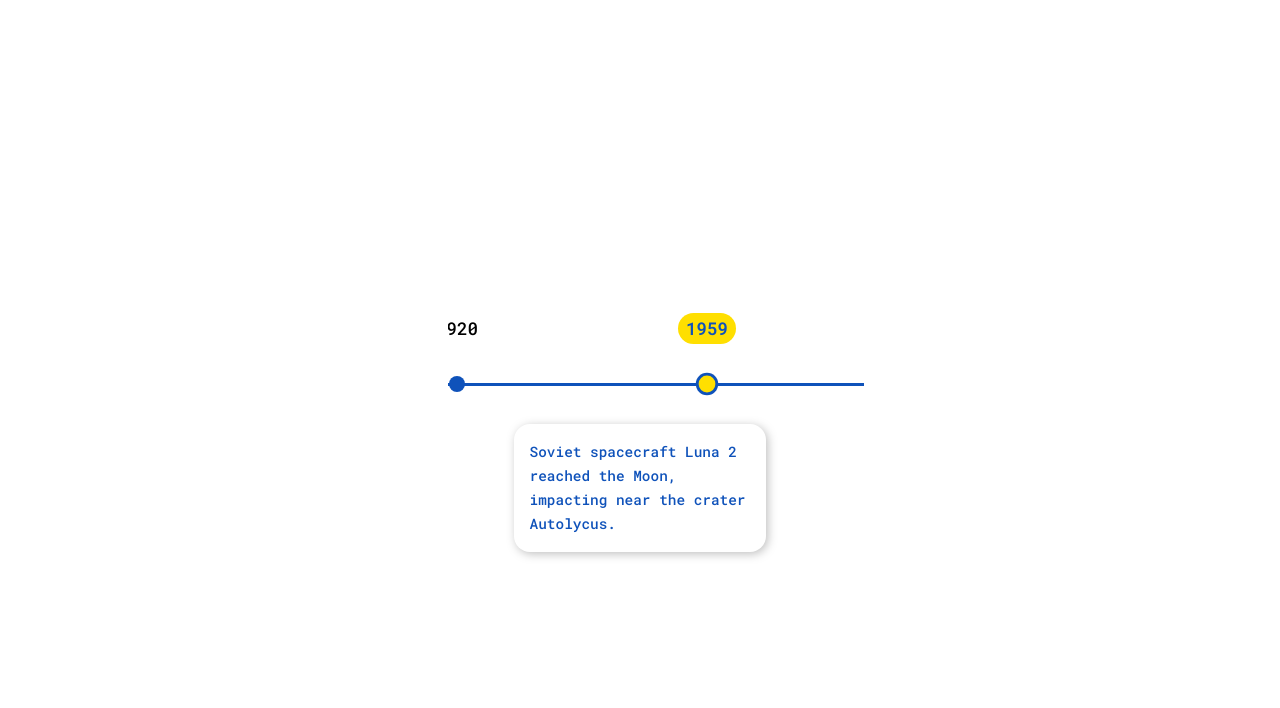
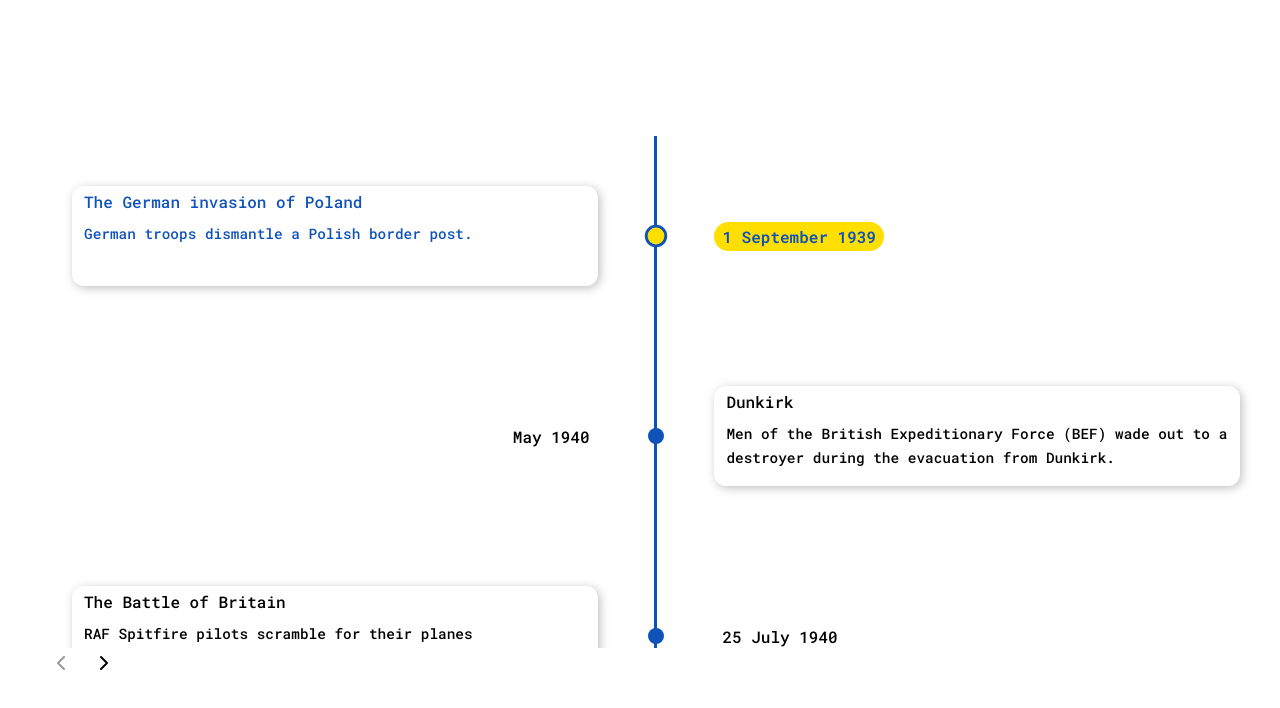
Before and after one commit to tony43e/react-chrono, a React (Create React App) app: page / in a window 1280 px wide. Shown: the top 708 px of the page. Built offline with nearby package versions, Linux system fonts and the light colour scheme.

Commit message:
final updates for the day

```diff
--- a/src/App.css
+++ b/src/App.css
@@ -3,9 +3,9 @@
   display: flex;
   align-items: center;
   justify-content: center;
-  width: 30vw;
+  width: 1200px;
   margin: 0 auto;
-  height: 50vh;
+  height: 70vh;
 }
 
 .App-logo {
--- a/src/App.tsx
+++ b/src/App.tsx
@@ -7,37 +7,80 @@ import { TimelineItemModel } from "./components/models/TimelineItemModel";
 function App() {
   const items: TimelineItemModel[] = [
     {
-      title: "1920",
-      contentText: "Robert Goddard suggested sending rockets to the Moon.",
+      title: "1 September 1939",
+      contentText: "German troops dismantle a Polish border post.",
+      contentTitle: "The German invasion of Poland",
     },
     {
-      title: "1959",
+      title: "May 1940",
+      contentTitle: "Dunkirk",
       contentText:
-        "Soviet spacecraft Luna 2 reached the Moon, impacting near the crater Autolycus.",
+        "Men of the British Expeditionary Force (BEF) wade out to a destroyer during the evacuation from Dunkirk.",
     },
     {
-      title: "1961",
-      contentText: `U.S. Pres. John F. Kennedy proposed a crewed lunar program.`,
+      title: "25 July 1940",
+      contentTitle: "The Battle of Britain",
+      contentText: `RAF Spitfire pilots scramble for their planes`,
     },
     {
-      title: "1964",
-      contentText: `NASA’s Ranger 7 produced the first close-up pictures of the lunar surface.`,
+      title: "June 1941",
+      contentTitle: "Operation Barbarossa",
+      contentText: `A column of Red Army prisoners taken during the first days of the German invasion`,
     },
     {
-      title: "1966",
-      contentText: `Luna 9 showed the lunar surface was not too soft to support a spacecraft.`,
+      title: "7 December 1941",
+      contentTitle: "Pearl Harbor",
+      contentText: `The destroyer USS Shaw explodes in dry dock after being hit by Japanese aircraft`,
     },
     {
-      title: "1967",
-      contentText: `NASA’s Lunar Orbiter missions completed photographic mapping of the Moon.`,
+      title: "15 February 1942",
+      contentTitle: "The fall of Singapore",
+      contentText: `Lieutenant General Arthur Percival and staff on their way to the Singapore Ford factory to negotiate the island’s surrender with General Yamashita`,
     },
     {
-      title: "1968",
-      contentText: `NASA’s Apollo 8 made the first crewed flight to the Moon, circling it 10 times before returning to Earth.`,
+      title: "4 June 1942",
+      contentTitle: "Midway",
+      contentText: `The American aircraft carrier USS Yorktown under Japanese attack during the battle of Midway`,
     },
     {
-      title: "1969",
-      contentText: `Apollo 11 made the first landing on the Moon.`,
+      title: "25 October 1942",
+      contentTitle: "Alamein",
+      contentText: `German prisoners of war wait for transport after their capture at Alamein`,
+    },
+    {
+      title: "February 1943",
+      contentTitle: "Stalingrad",
+      contentText: `Red Army soldiers hoist the Soviet flag over a recaptured Stalingrad factory following the German surrender`,
+    },
+    {
+      title: "6 June 1944",
+      contentTitle: "D-Day, Operation Overlord",
+      contentText: `British commandos of the First Special Service Brigade land on Sword Beach`,
+    },
+    {
+      title: "February 1945",
+      contentTitle: "The Big Three",
+      contentText: `Churchill, Roosevelt and Stalin sit for a group photograph during the Yalta conference`,
+    },
+    {
+      title: "13/14 February 1945",
+      contentTitle: "Dresden",
+      contentText: `Dresden under incendiary bomb attack`,
+    },
+    {
+      title: "17 April 1945",
+      contentTitle: "Belsen",
+      contentText: `Bodies of dead prisoners at the newly liberated Belsen concentration camp`,
+    },
+    {
+      title: "8 May 1945",
+      contentTitle: "VE Day",
+      contentText: `millions of people rejoice in the news that Germany has surrendered – the war in Europe was finally over`,
+    },
+    {
+      title: "9 August 1945",
+      contentTitle: "Nagasaki",
+      contentText: `Atomic bomb mushroom cloud over the Japanese city of Nagasaki`,
     },
   ];
   return (
@@ -46,9 +89,7 @@ function App() {
         items={items}
         titlePosition="TOP"
         itemWidth={250}
-        mode="HORIZONTAL"
-        slideShow
-        disableNavOnScroll
+        mode="TREE"
       />
     </div>
   );
--- a/src/components/models/TimelineItemModel.ts
+++ b/src/components/models/TimelineItemModel.ts
@@ -2,6 +2,7 @@ import { Scroll } from "./TimelineCollnModel";
 
 export interface TimelineItemModel {
   active?: boolean;
+  contentTitle?: string;
   contentText: string;
   id?: string;
   position?: string;
--- a/src/components/models/TimelineTreeModel.ts
+++ b/src/components/models/TimelineTreeModel.ts
@@ -10,6 +10,7 @@ export interface TreeBranchModel {
   className: string;
   index: number;
   contentText: string;
+  contentTitle?: string;
   active?: boolean;
   id?: string;
   onClick: (id: string) => void;
--- a/src/components/timeline-item-content/timeline-item-content.styles.ts
+++ b/src/components/timeline-item-content/timeline-item-content.styles.ts
@@ -3,14 +3,13 @@ import styled from "styled-components";
 export const TimelineItemContentWrapper = styled.div`
   align-items: flex-start;
   background: #fff;
-  border-radius: 1rem;
+  border-radius: 0.75rem;
   display: flex;
+  flex-direction: column;
   filter: drop-shadow(2px 2px 5px rgba(0,0,0,0.25));
   font-family: 'Roboto Mono', monospace;
-  font-size: 0.9rem;
-  font-weight: 500;
   height: 100%;
-  justify-content: center;
+  justify-content: flex-start;
   line-height: 1.5rem;
   margin: 0 auto;
   min-height: 100px;
@@ -20,8 +19,17 @@ export const TimelineItemContentWrapper = styled.div`
   &.active {
     color: #0f52ba;
   }
+  `;
+
+export const TimelineContentText = styled.span`
+  padding: 0.25rem 0.75rem 0.5rem;
+  font-weight: 400;
+  font-size: 0.9rem;
 `;
 
-export const TimelineContentText = styled.span`
-  padding: 1rem;
+export const TimelineContentTitle = styled.span`
+  font-size: 1rem;
+  font-weight: 500;
+  margin: 0.25rem 0;
+  padding-left: 0.75rem;
 `;
--- a/src/components/timeline-item-content/timeline-item-content.tsx
+++ b/src/components/timeline-item-content/timeline-item-content.tsx
@@ -1,15 +1,18 @@
 import React from "react";
 import {
   TimelineContentText,
+  TimelineContentTitle,
   TimelineItemContentWrapper,
 } from "./timeline-item-content.styles";
 
 const TimelineItemContent: React.FunctionComponent<{
   content: string;
   active?: boolean;
-}> = ({ content, active }) => {
+  title?: string;
+}> = ({ content, active, title }) => {
   return (
     <TimelineItemContentWrapper className={active ? "active" : ""}>
+      {title && <TimelineContentTitle>{title}</TimelineContentTitle>}
       <TimelineContentText>{content}</TimelineContentText>
     </TimelineItemContentWrapper>
   );
--- a/src/components/timeline-item-title/timeline-item-title.styles.ts
+++ b/src/components/timeline-item-title/timeline-item-title.styles.ts
@@ -5,7 +5,7 @@ export const TitleWrapper = styled.div`
   font-family: 'Roboto Mono', monospace;
   padding: 0.25rem 0.5rem;
   white-space: nowrap;
-  font-size: 1.1rem;
+  font-size: 1rem;
   font-weight: 400;
   overflow: hidden;
   max-width:  180px;
--- a/src/components/timeline-item/timeline-item.tsx
+++ b/src/components/timeline-item/timeline-item.tsx
@@ -14,6 +14,7 @@ import {
 const TimelineItem: React.FunctionComponent<TimelineItemViewModel> = ({
   active,
   contentText,
+  contentTitle,
   id,
   mode,
   onClick,
@@ -77,7 +78,11 @@ const TimelineItem: React.FunctionComponent<TimelineItemViewModel> = ({
             <TimelineItemTitle title={title} active={active} />
           </TimelineTitleContainer>
         )}
-        <TimelineItemContent content={contentText} active={active} />
+        <TimelineItemContent
+          content={contentText}
+          active={active}
+          title={contentTitle}
+        />
       </TimelineContentContainer>
     );
   };
--- a/src/components/timeline-tree/timeline-tree-branch.tsx
+++ b/src/components/timeline-tree/timeline-tree-branch.tsx
@@ -13,6 +13,7 @@ const TreeBranch: React.FunctionComponent<TreeBranchModel> = ({
   className,
   index,
   contentText,
+  contentTitle,
   id,
   active,
   onClick,
@@ -42,7 +43,11 @@ const TreeBranch: React.FunctionComponent<TreeBranchModel> = ({
       <TimelineItemContentWrapper
         className={`${className} ${visible ? "visible" : ""}`}
       >
-        <TimelineItemContent content={contentText} active={active} />
+        <TimelineItemContent
+          content={contentText}
+          active={active}
+          title={contentTitle}
+        />
       </TimelineItemContentWrapper>
       <TreeLeaf
         className={className}
--- a/src/components/timeline-tree/timeline-tree.styles.ts
+++ b/src/components/timeline-tree/timeline-tree.styles.ts
@@ -26,6 +26,7 @@ export const Branch = styled.div`
   position: relative;
   visibility: hidden;
   width: 100%;
+  min-height: 200px;
 
   &.left {
     margin-right: auto;
--- a/src/components/timeline-tree/timeline-tree.tsx
+++ b/src/components/timeline-tree/timeline-tree.tsx
@@ -38,6 +38,7 @@ const TimelineTree: React.FunctionComponent<{
             key={item.id}
             title={item.title}
             visible={item.visible}
+            contentTitle={item.contentTitle}
           />
         );
       })}
```
